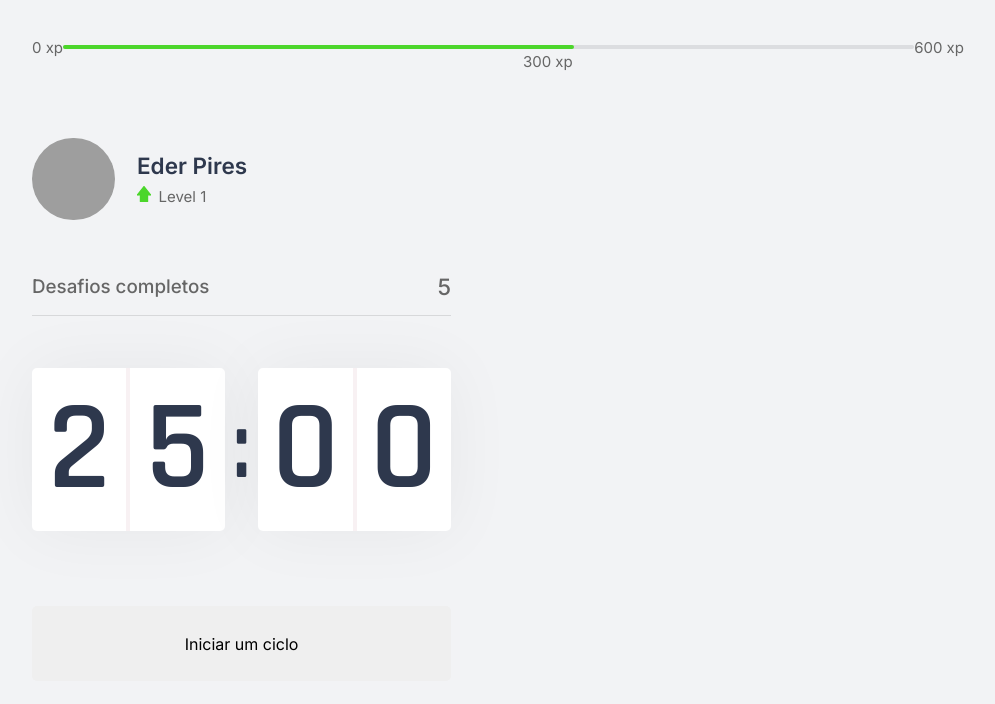
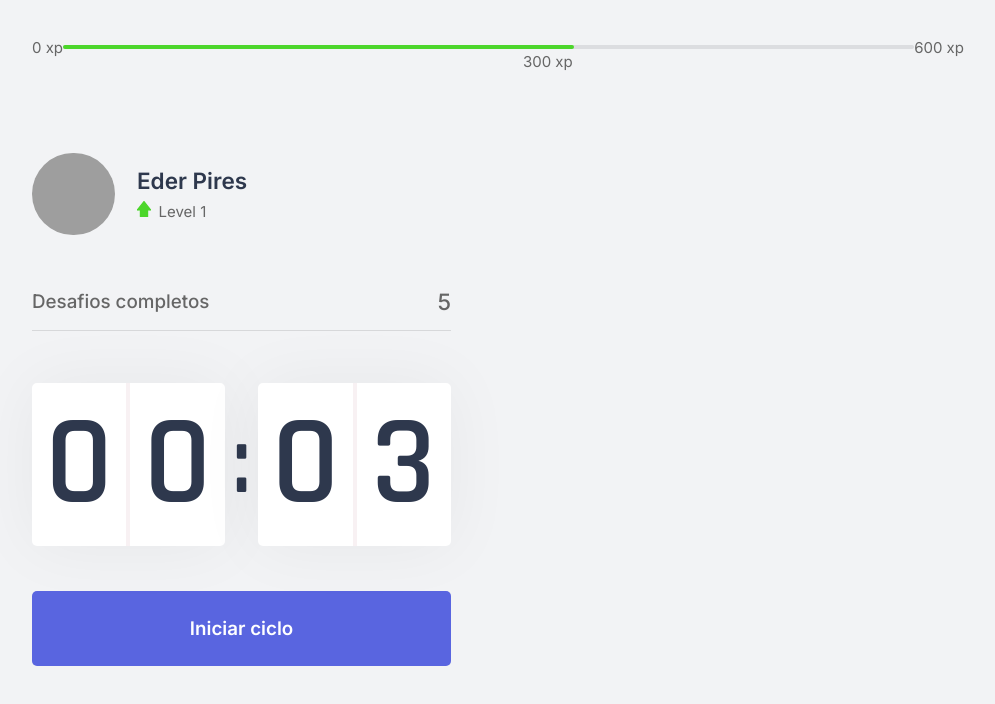
Before and after one commit to ederpbj/moveit-next, a Next.js app: page / in a window 1280 px wide. Shown: the top 704 px of the page, without its empty margins (142-1137 px from the left). Built offline with nearby package versions, Linux system fonts and the light colour scheme; grey boxes are pictures that could not be loaded.

Commit message:
botão Ciclo encerrado

```diff
--- a/src/components/Countdown.tsx
+++ b/src/components/Countdown.tsx
@@ -1,23 +1,111 @@
+import { useState, useEffect } from 'react';
 import styles from '../styles/components/Countdown.module.css';
 
+//é uma variável global
+let countdownTimeout: NodeJS.Timeout;
+
 export function Countdown() {
+    const [time, setTime] = useState(0.05 * 60); //define tempo de 25 min
+    const [isActive, setIsActive] = useState(false); //monitora se esta ativo botão
+    const [hasFineshed, setHasFineshed] = useState(false); //monitora se finalizou cowntdown
+
+    const minutes = Math.floor(time / 60) //Math.floor => arredonda para baixo;
+    const seconds = time % 60; //Segundo = resto dessa divisão %
+
+    //split => 25 em '2' '5'
+    //padStart => 5 em '05' '0' '5'
+    const [minuteLeft, minuteRight] = String(minutes).padStart(2, '0').split('');
+    const [secondLeft, secondRight] = String(seconds).padStart(2, '0').split('');
+
+    function startCountdown() {
+        setIsActive(true);
+    }
+
+    function resetCountdown() {
+        //cancela o timeout para não perder um segundo de delay
+        clearTimeout(countdownTimeout);
+        setIsActive(false);
+        setTime(0.05 * 60);
+    }
+
+    //Dispara efeitos colaterais, após algum evento
+    //O que eu quero executar => funções dentro o useEffect,
+    //Quando eu quero executar, após mudar a [isActive, time], monitora esses valores
+    useEffect(() => {
+        if (isActive && time > 0) {
+
+            countdownTimeout =
+                //Quero que algo aconteca depois de um tempo,
+                //executo a função após 1 seg
+                setTimeout(() => {
+                    setTime(time - 1);
+                }, 1000)
+        } else if (isActive && time == 0) {
+            setHasFineshed(true); //chegou em zero o time
+            setIsActive(false); //setar como inativo o botão
+            // console.log('finalizou!')
+        }
+        // console.log(active);
+    }, [isActive, time])
+
     return (
         <div>
             <div className={styles.countdownContainer}>
                 <div>
-                    <span>2</span>
-                    <span>5</span>
+                    <span>{minuteLeft}</span>
+                    <span>{minuteRight}</span>
                 </div>
                 <span>:</span>
                 <div>
-                    <span>0</span>
-                    <span>0</span>
+                    <span>{secondLeft}</span>
+                    <span>{secondRight}</span>
                 </div>
             </div>
 
-            <button type="button" className={styles.countdownButton}>
-                Iniciar um ciclo
-            </button>
+            {hasFineshed ? (
+                <button
+                    disabled
+                    className={styles.countdownButton}
+                >
+                    {/* {isActive ? 'Abandonar ciclo' : 'Iniciar ciclo'} */}
+                    Ciclo encerrado
+                </button>
+            ) : (
+                    <>
+                        {isActive ? (
+                            <button
+                                type="button"
+                                className={`${styles.countdownButtonActive} ${styles.countdownButton}`}
+                                onClick={resetCountdown}
+                            >
+                                {/* {isActive ? 'Abandonar ciclo' : 'Iniciar ciclo'} */}
+                                Abandonar ciclo
+                            </button>
+                        ) : (
+                                <button
+                                    type="button"
+                                    className={styles.countdownButton}
+                                    onClick={startCountdown}
+                                >
+                                    Iniciar ciclo
+                                </button>
+                            )}
+                    </>
+                )}
+
+            {/*
+            {hasFineshed ? (
+                <p>Terminou...</p>
+            ) : null}
+
+            <<<São equivalentes>>>
+            {hasFineshed && (
+                <p>Terminou...</p>
+            )}
+            */}
+
+
+
         </div>
     );
 }
--- a/src/styles/components/Countdown.module.css
+++ b/src/styles/components/Countdown.module.css
@@ -41,7 +41,7 @@
     width: 100%;
     height: 5rem;
 
-    margin-top: 5rem;
+    margin-top: 3rem;
 
     display: flex;
     align-items: center;
@@ -49,4 +49,26 @@
 
     border: 0;
     border-radius: 5px;
+
+    background: var(--blue);
+    color: var(--white);
+
+    font-size: 1.25rem;
+    font-weight: 600;
+
+    transition: background-color 0.2s; /*para ficar mais suave a nimação do botão*/
 }
+
+.countdownButton:hover{
+    background: var(--blue-dark);
+}
+
+.countdownButtonActive{
+    background: var(--white);
+    color: var(--title);
+}
+
+.countdownButtonActive:hover{
+    background: var(--red);
+    color: var(--white);
+}
```
